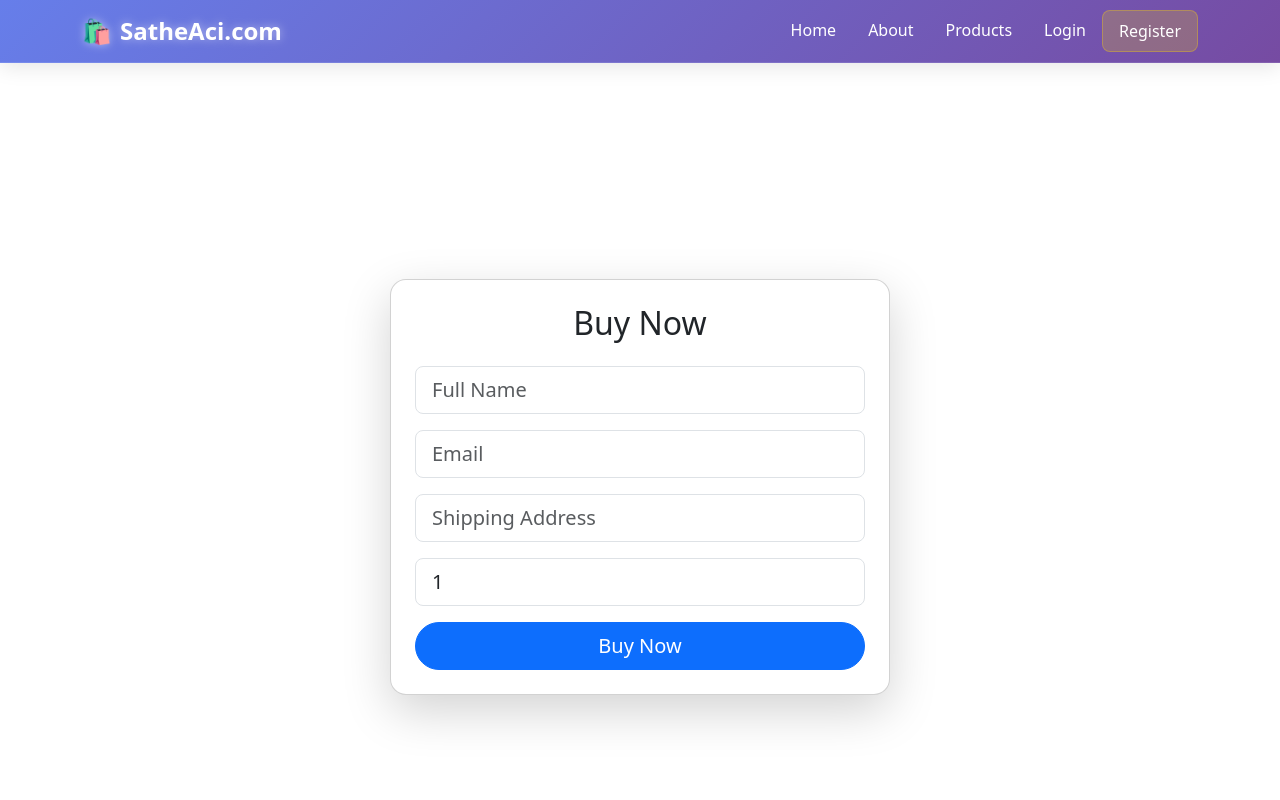
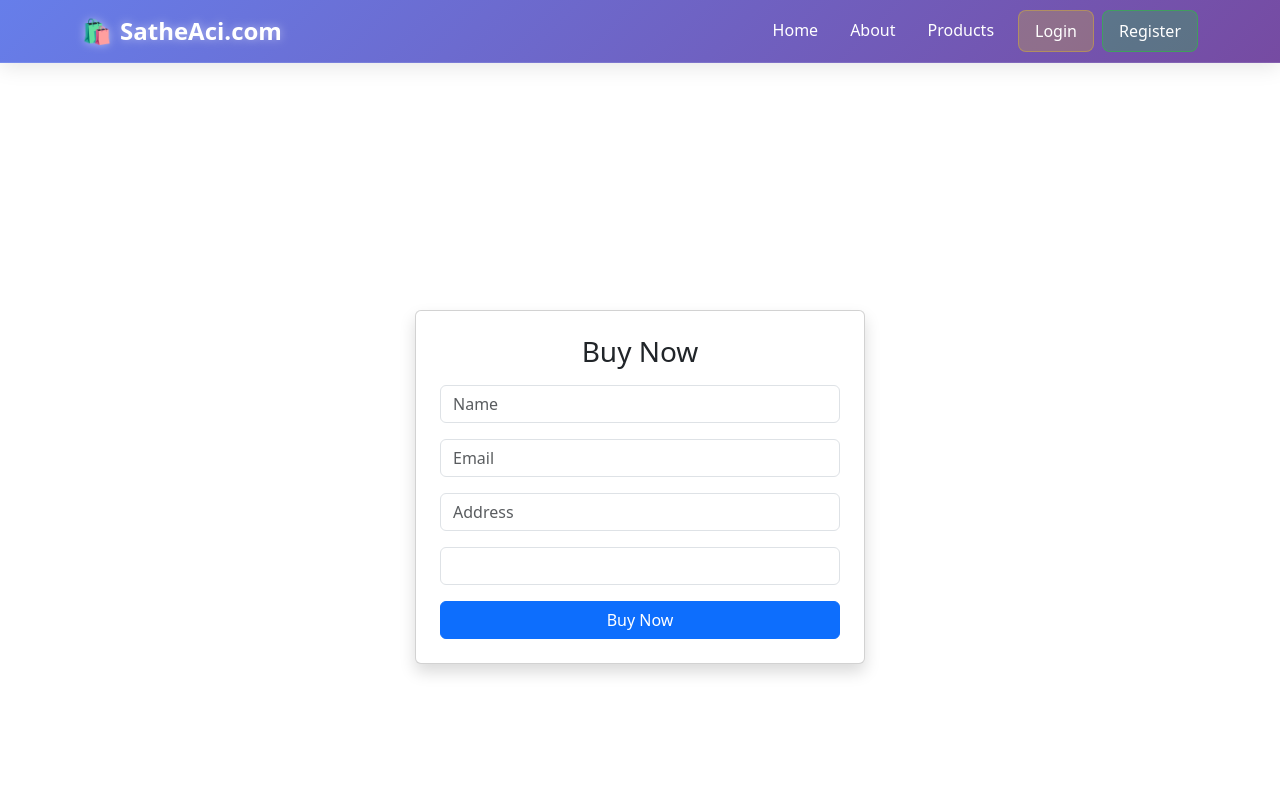
Before and after one commit to Sou963/sateachi.com, a React (Create React App) app: page /buy in a window 1280 px wide. Shown: the top 800 px of the page. Built offline with nearby package versions, Linux system fonts and the light colour scheme.

Commit message:
Add files via upload

```diff
--- /dev/null
+++ b/src/components/Payment.jsx
@@ -0,0 +1,60 @@
+import { useLocation } from "react-router-dom";
+import { useState } from "react";
+
+export default function Payment() {
+  const { state } = useLocation();
+  const [loading, setLoading] = useState(false);
+
+  const handleBuyNow = async () => {
+  if (!state?.order) return alert("No order data!");
+  setLoading(true);
+
+  try {
+    const res = await fetch("https://backend-for-shateaci.vercel.app/api/payment", {
+      method: "POST",
+      headers: { "Content-Type": "application/json" },
+      body: JSON.stringify(state.order),
+    });
+
+    const data = await res.json();
+
+    if (data.success) {
+      // Redirect to SSLCommerz
+      window.location.href = data.GatewayPageURL;
+    } else {
+      alert("Order failed!");
+    }
+  } catch (err) {
+    console.error(err);
+    alert("Server error");
+  } finally {
+    setLoading(false);
+  }
+};
+
+
+  return (
+    <div className="container mt-5">
+      <h2>Payment Page</h2>
+
+      <p><b>Order ID:</b> {state?.orderId}</p>
+      <p><b>Name:</b> {state?.order?.name}</p>
+      <p><b>Quantity:</b> {state?.order?.quantity}</p>
+
+      <button
+        className="btn btn-primary mt-3"
+        onClick={handleBuyNow}
+        disabled={loading}
+      >
+        {loading ? "Processing..." : "Buy Now / Pay Online"}
+      </button>
+
+      <button
+        className="btn btn-success mt-3 ms-2"
+        onClick={() => alert("Cash on Delivery selected!")}
+      >
+        Cash on Delivery
+      </button>
+    </div>
+  );
+}
--- a/src/components/buy_from.jsx
+++ b/src/components/buy_from.jsx
@@ -1,6 +1,10 @@
 import React, { useState } from "react";
+import axios from "axios";
+import { useNavigate } from "react-router-dom";
 
 export default function BuyNowForm() {
+  const navigate = useNavigate();
+
   const [form, setForm] = useState({
     name: "",
     email: "",
@@ -9,79 +13,41 @@ export default function BuyNowForm() {
   });
 
   const handleChange = (e) => {
-    const { name, value } = e.target;
-    setForm((s) => ({ ...s, [name]: value }));
+    setForm({ ...form, [e.target.name]: e.target.value });
   };
 
-  const handleBuyNow = (e) => {
+  const handleBuyNow = async (e) => {
     e.preventDefault();
-    // Here you can integrate with payment gateway or API
-    alert(
-      `Thank you ${form.name}! \nYour order of ${form.quantity} product(s) will be delivered to ${form.address}.`
-    );
-    // Reset form
-    setForm({ name: "", email: "", address: "", quantity: 1 });
+
+    try {
+      const res = await axios.post("https://backend-for-shateaci.vercel.app/api/orders", form);
+
+      if (res.data.success) {
+        navigate("/payment", {
+          state: {
+            orderId: res.data.orderId,
+            order: form,
+          },
+        });
+      }
+    } catch (error) {
+      alert("Order failed");
+      console.error(error);
+    }
   };
 
   return (
-    <div className="container vh-100 d-flex align-items-center justify-content-center">
-      <div className="card shadow-lg rounded-4 p-4" style={{ maxWidth: "500px", width: "100%" }}>
-        <h2 className="text-center mb-4">Buy Now</h2>
+    <div className="container vh-100 d-flex justify-content-center align-items-center">
+      <div className="card p-4 shadow" style={{ width: 450 }}>
+        <h3 className="text-center mb-3">Buy Now</h3>
+
         <form onSubmit={handleBuyNow}>
-          <div className="mb-3">
-            <input
-              type="text"
-              name="name"
-              className="form-control form-control-lg"
-              placeholder="Full Name"
-              value={form.name}
-              onChange={handleChange}
-              required
-            />
-          </div>
+          <input className="form-control mb-3" name="name" placeholder="Name" onChange={handleChange} required />
+          <input className="form-control mb-3" name="email" type="email" placeholder="Email" onChange={handleChange} required />
+          <input className="form-control mb-3" name="address" placeholder="Address" onChange={handleChange} required />
+          <input className="form-control mb-3" name="quantity" type="number" min="1" onChange={handleChange} required />
 
-          <div className="mb-3">
-            <input
-              type="email"
-              name="email"
-              className="form-control form-control-lg"
-              placeholder="Email"
-              value={form.email}
-              onChange={handleChange}
-              required
-            />
-          </div>
-
-          <div className="mb-3">
-            <input
-              type="text"
-              name="address"
-              className="form-control form-control-lg"
-              placeholder="Shipping Address"
-              value={form.address}
-              onChange={handleChange}
-              required
-            />
-          </div>
-
-          <div className="mb-3">
-            <input
-              type="number"
-              name="quantity"
-              className="form-control form-control-lg"
-              placeholder="Quantity"
-              value={form.quantity}
-              onChange={handleChange}
-              min={1}
-              required
-            />
-          </div>
-
-          <div className="d-grid">
-            <button type="submit" className="btn btn-primary btn-lg rounded-pill">
-              Buy Now
-            </button>
-          </div>
+          <button className="btn btn-primary w-100">Buy Now</button>
         </form>
       </div>
     </div>
--- a/src/components/nav.jsx
+++ b/src/components/nav.jsx
@@ -1,6 +1,31 @@
-import { Link, NavLink } from "react-router-dom";
+import { Link, NavLink, useNavigate } from "react-router-dom";
+import { useEffect, useState } from "react";
 
 const Navbar = () => {
+  const [user, setUser] = useState(null);
+  const navigate = useNavigate();
+
+  useEffect(() => {
+    const storedUser = JSON.parse(localStorage.getItem("user"));
+    if (storedUser) setUser(storedUser);
+  }, []);
+
+  const handleLogout = () => {
+    localStorage.removeItem("user"); // remove user info
+    setUser(null);
+    navigate("/auth"); // redirect to login page
+  };
+
+  // Get first two letters of user name
+  const userInitials = user?.name
+    ? user.name
+        .split(" ")
+        .map((n) => n[0])
+        .join("")
+        .slice(0, 2)
+        .toUpperCase()
+    : "";
+
   return (
     <nav
       className="navbar navbar-expand-lg navbar-dark"
@@ -47,12 +72,7 @@ const Navbar = () => {
         {/* Nav Links */}
         <div className="collapse navbar-collapse" id="navbarNav">
           <ul className="navbar-nav ms-auto text-center text-lg-start">
-            {[
-              { name: "Home", path: "/" },
-              { name: "About", path: "/about" },
-              { name: "Products", path: "/products" },
-              { name: "Login", path: "/auth" },
-            ].map((link) => (
+            {[{ name: "Home", path: "/" }, { name: "About", path: "/about" }, { name: "Products", path: "/products" }].map((link) => (
               <li key={link.name} className="nav-item">
                 <NavLink
                   to={link.path}
@@ -74,10 +94,37 @@ const Navbar = () => {
               </li>
             ))}
 
-            {/* Register as special button */}
-            <li className="nav-item">
-              <a
-                href="/auth"
+            {/* Login / Register / User */}
+            {user ? (
+              <li className="nav-item d-flex align-items-center ms-2">
+                <span
+                  className="nav-link rounded-circle text-center me-2"
+                  style={{
+                    background: "#ffd700",
+                    color: "#000",
+                    fontWeight: "bold",
+                    width: "40px",
+                    height: "40px",
+                    display: "flex",
+                    alignItems: "center",
+                    justifyContent: "center",
+                  }}
+                  title={user.name}
+                >
+                  {userInitials}
+                </span>
+                <button
+                  className="btn btn-sm btn-outline-light mx-2 t-3"
+                  onClick={handleLogout}
+                >
+                  <b>Logout</b>
+                </button>
+              </li>
+            ) : (
+              <>
+                <li className="nav-item ms-2">
+                  <NavLink
+                    to="/auth"
                     className="nav-link"
                     style={{
                       color: "#fff",
@@ -86,15 +133,31 @@ const Navbar = () => {
                       borderRadius: "8px",
                       background: "rgba(255,215,0,0.2)",
                       border: "1px solid rgba(255,215,0,0.3)",
-                  transition: "all 0.3s ease",
                       textDecoration: "none",
                     }}
-                onMouseEnter={(e) => (e.target.style.background = "rgba(255,215,0,0.4)")}
-                onMouseLeave={(e) => (e.target.style.background = "rgba(255,215,0,0.2)")}
+                  >
+                    Login
+                  </NavLink>
+                </li>
+                <li className="nav-item ms-2">
+                  <NavLink
+                    to="/auth"
+                    className="nav-link"
+                    style={{
+                      color: "#fff",
+                      fontWeight: 500,
+                      padding: "0.5rem 1rem",
+                      borderRadius: "8px",
+                      background: "rgba(0,255,0,0.2)",
+                      border: "1px solid rgba(0,255,0,0.3)",
+                      textDecoration: "none",
+                    }}
                   >
                     Register
-              </a>
+                  </NavLink>
                 </li>
+              </>
+            )}
           </ul>
         </div>
       </div>
--- /dev/null
+++ b/src/components/pay_success.jsx
@@ -0,0 +1,36 @@
+import { useNavigate } from "react-router-dom";
+
+export default function PaymentSuccess() {
+  const navigate = useNavigate();
+
+  const handleGoHome = () => {
+    navigate("/");
+  };
+
+  return (
+    <div className="container vh-100 d-flex align-items-center justify-content-center">
+      <div className="card shadow-lg p-5 text-center" style={{ maxWidth: "500px", width: "100%" }}>
+        {/* Success Icon */}
+        <div className="mb-4">
+          <svg
+            xmlns="http://www.w3.org/2000/svg"
+            width="80"
+            height="80"
+            fill="green"
+            className="bi bi-check-circle-fill"
+            viewBox="0 0 16 16"
+          >
+            <path d="M16 8A8 8 0 1 1 0 8a8 8 0 0 1 16 0zM6.97 11.03a.75.75 0 0 0 1.08 0l3.992-3.992a.75.75 0 0 0-1.06-1.06L7.5 9.439 5.53 7.47a.75.75 0 1 0-1.06 1.06l2.5 2.5z" />
+          </svg>
+        </div>
+
+        <h2 className="text-success mb-3">Payment Successful!</h2>
+        <p className="mb-4">Thank you for your purchase. Your payment has been processed successfully.</p>
+
+        <button className="btn btn-primary btn-lg w-100" onClick={handleGoHome}>
+          Go to Home
+        </button>
+      </div>
+    </div>
+  );
+}
```
Lines whose indentation alone changed are shown as unchanged.
